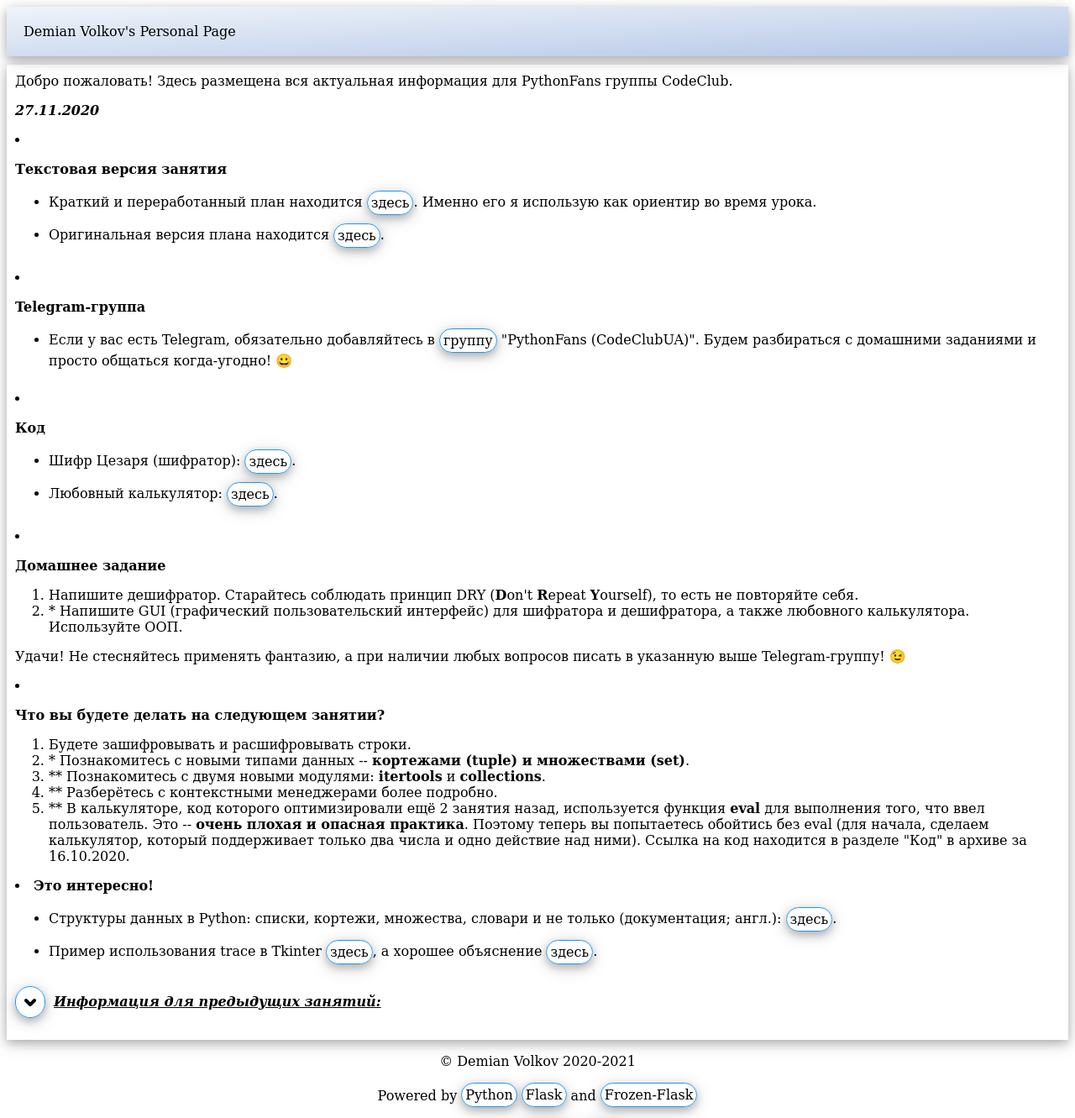
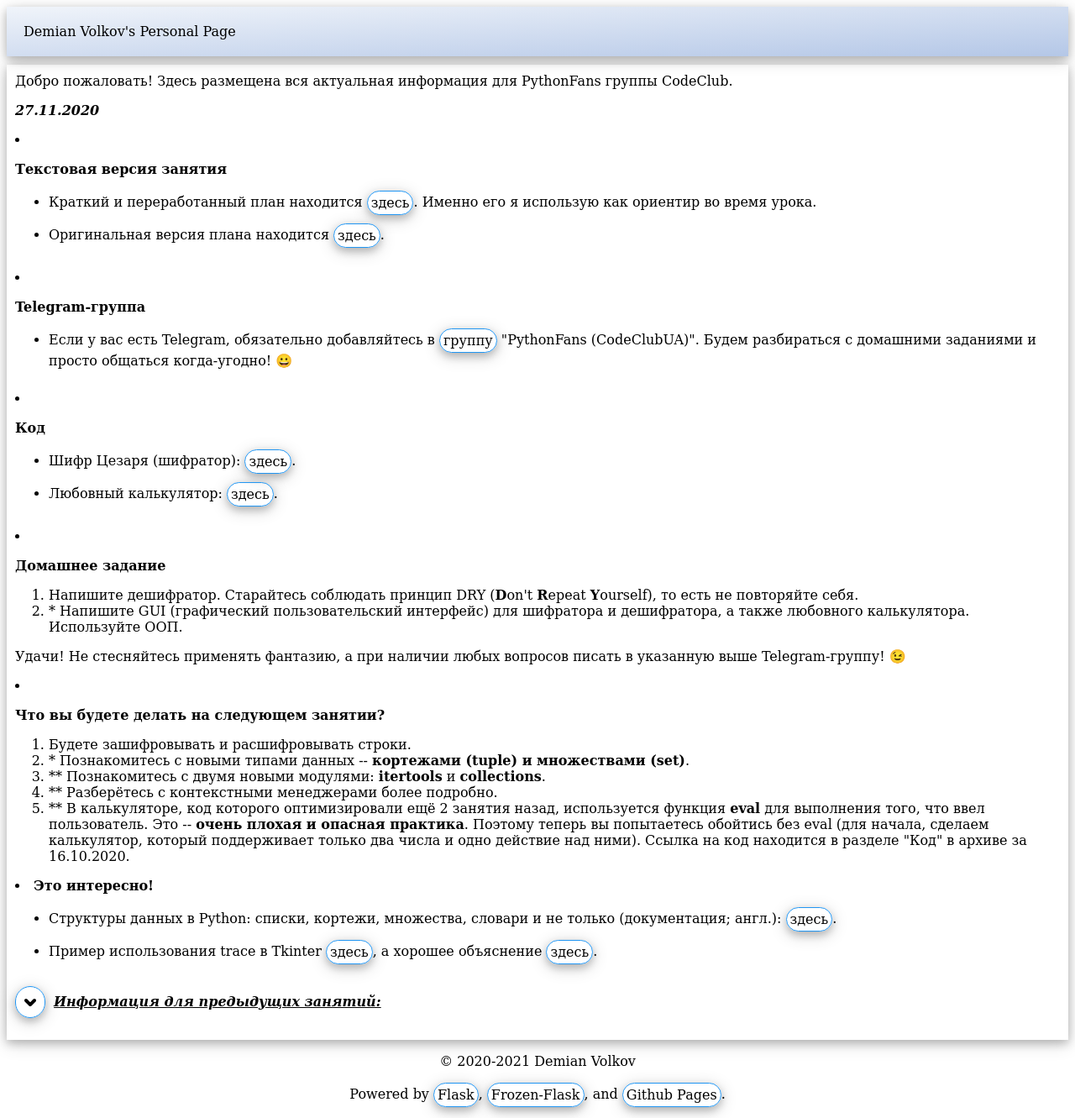
Before and after one commit to demian-wolf/demian-wolf.github.io, a Flask app: page /codeclub.html in a window 1280 px wide. Shown: the top 1331 px of the page at 84% size. Run offline with Flask 2, Linux system fonts and the light colour scheme; some libraries are stand-ins or nearby versions.

Commit message:
Updated the footer in base.html; refactored base.css

```diff
--- a/flask_src/static/stylesheet/base.css
+++ b/flask_src/static/stylesheet/base.css
@@ -1,24 +1,28 @@
-body,  body * {
-    font-family: "DejaVu Serif";
+html {
+    font-family: "Dejavu Serif", "Times New Roman", Arial, sans-serif, serif;
     font-size: 16px;
 }
 
-div#navbar {
+#navbar {
+    top: 0;
+    position: sticky;
+    z-index: 1000;
+    box-shadow: 0 4px 10px 0 rgba(0, 0, 0, 0.2), 0 4px 20px 0 rgba(0, 0, 0, 0.19);
     background-image: linear-gradient(to bottom right, rgb(240, 244, 250), rgb(180, 199, 231));
 }
 
-div#navbar > ul {
+#navbar > ul {
     list-style-type: none;
     margin: 0;
     padding: 0;
     overflow: hidden;
 }
 
-div#navbar > ul > li {
+#navbar > ul > li {
     float: left;
 }
 
-div#navbar > ul > li, div#navbar > ul > li > a {
+#navbar > ul > li, div#navbar > ul > li > a {
     display: block;
     color: black;
     text-align: center;
@@ -26,45 +30,13 @@ div#navbar > ul > li, div#navbar > ul > li > a {
     text-decoration: none;
 }
 
-div#navbar > ul > li a:hover, .button:hover {
+#navbar > ul > li a:hover, .button:hover {
     background-color: #2196F3;
     border-radius: 32px;
 }
 
-div#navbar {
-    top: 0;
-    position: sticky;
-    z-index: 1000;
-    box-shadow:0 4px 10px 0 rgba(0,0,0,0.2),0 4px 20px 0 rgba(0,0,0,0.19);
-}
-
-#hamburger-icon {
-    display: none;
-    color: black;
-}
-
-/*@media screen and (max-width: 375px) {
-    #hamburger-icon {
-        display: inline;
-        top: 0;
-        right: 0;
-    }
-
-    #hamburger-icon * {
-        text-align: right;
-    }
-
-    div#navbar > ul > li {
-        display: none;
-    }
-
-    div#navbar.responsive > ul > li {
-        display: block;
-    }
-}*/
-
 #content {
-    box-shadow:0 4px 10px 0 rgba(0,0,0,0.2),0 4px 20px 0 rgba(0,0,0,0.19);
+    box-shadow: 0 4px 10px 0 rgba(0, 0, 0, 0.2), 0 4px 20px 0 rgba(0, 0, 0, 0.19);
     margin-top: 10px;
     padding: 10px;
 }
@@ -73,53 +45,48 @@ div#navbar {
     text-align: center;
 }
 
-@-webkit-keyframes button-animation {
-  0% { opacity: 0.5; }
-  100% { opacity: 1; }
-}
-
-@keyframes button-animation {
-  0% { opacity: 0.5; }
-  100% { opacity: 1; }
-}
-
-.button{
+.button {
     display: inline-block;
+    color: black;
+    border: 1px solid #2196F3;
+    border-radius: 32px;
     padding: 4px;
+    box-shadow: 0 4px 10px 0 rgba(0, 0, 0, 0.2), 0 4px 20px 0 rgba(0, 0, 0, 0.19);
+    text-align: center;
     vertical-align: middle;
     overflow: hidden;
+    white-space: nowrap;
     text-decoration: none;
-    text-align: center;
     cursor: pointer;
-    white-space: nowrap;
-    border-radius: 32px;
-    border: 1px solid #2196F3;
+    user-select: none;
     -webkit-touch-callout: none;
     -webkit-user-select: none;
-    -khtml-user-select: none;
     -moz-user-select: none;
     -ms-user-select: none;
-    user-select: none;
-    border-radius: 32px;
-    box-shadow: 0 4px 10px 0 rgba(0,0,0,0.2),0 4px 20px 0 rgba(0,0,0,0.19);
+    -khtml-user-select: none
 }
 
 .button:hover {
-  -webkit-animation-name: button-animation
+    -webkit-animation-name: button-animation;
     -webkit-animation-duration: 1s;
     animation-name: button-animation;
     animation-duration: 1s;
 }
 
-a.button {
-    text-decoration: none;
-    color: black;
+@-webkit-keyframes button-animation {
+    0% {
+        opacity: 0.5;
+    }
+    100% {
+        opacity: 1;
+    }
 }
 
-.copyright-button {
-    vertical-align: -8px
+@keyframes button-animation {
+    0% {
+        opacity: 0.5;
     }
-
-img {
-    border: 0;
+    100% {
+        opacity: 1;
     }
+}
--- a/flask_src/templates/base.html
+++ b/flask_src/templates/base.html
@@ -17,15 +17,13 @@
             <ul>
                 <li><a href="{{ url_for('index') }}" title="Go to the homepage">Demian Volkov's Personal Page</a></li>
             </ul>
-            <div id="hamburger-icon"><a href="javascript:void(0);" onclick="toggleRespNavBar();"><i class="fa fa-bars"></i></a></div>
         </div>
         <div id="content">
             {% block content %}{% endblock %}
         </div>
         <div id="copyright" data-aos="zoom-in">
-            <p>© Demian Volkov 2020-2021</p>
-            <p>Powered by <a class="button copyright-button" target="_blank" href="https://python.org/">Python</a> <a class="button copyright-button" target="_blank" href="https://flask.palletsprojects.com/">Flask</a> and <a class="button copyright-button" target="_blank" href="https://pythonhosted.org/Frozen-Flask/">Frozen-Flask</a></p>
-            <p>Hosted at <a class="button copyright-button" target="_blank" href="https://github.com/">Github</a> <a class="button copyright-button" target="_blank" href="https://pages.github.com/">Pages</a></p>
+            <p>© 2020-2021 Demian Volkov</p>
+            <p>Powered by <a class="button" target="_blank" href="https://flask.palletsprojects.com/">Flask</a>, <a class="button" target="_blank" href="https://pythonhosted.org/Frozen-Flask/">Frozen-Flask</a>, and <a class="button copyright-button" target="_blank" href="https://pages.github.com/">Github Pages</a>.</p>
             <p>
                 <a href="https://info.flagcounter.com/Y1eW">
                     <img src="https://s01.flagcounter.com/count2/Y1eW/bg_FFFFFF/txt_000000/border_CCCCCC/columns_2/maxflags_10/viewers_0/labels_0/pageviews_0/flags_0/percent_0/" alt="Flag Counter" border="0">
```
Lines whose indentation alone changed are shown as unchanged.
